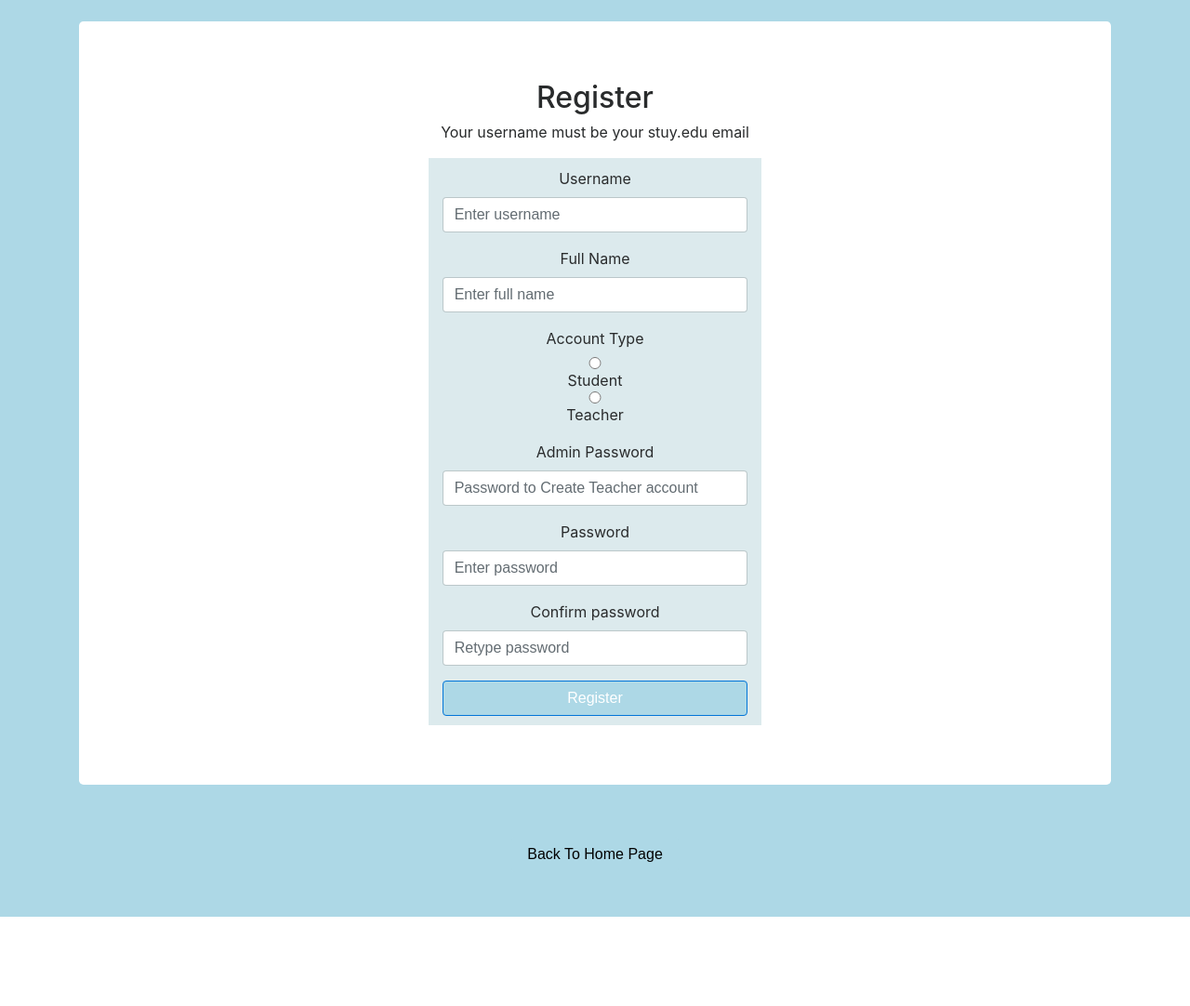
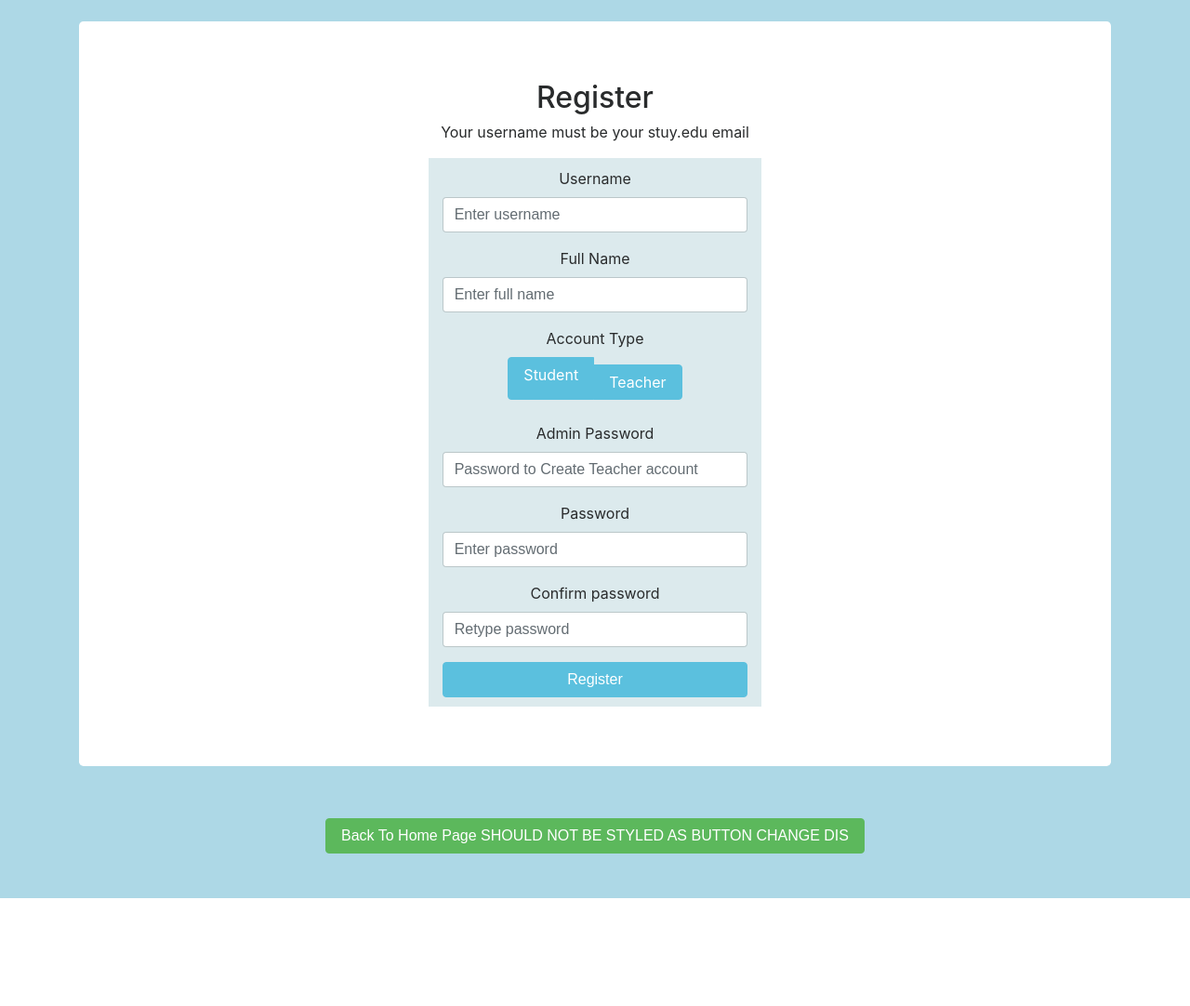
Before and after one commit to GiorgioVi/DaMisfits, a Flask app: page /create in a window 1280 px wide. Shown: the part 173-1255 px from the top of the page at 93% size. After the commit the page ends 1139 px from the top, so only its background shows below. Run offline with Flask 2, Linux system fonts and the light colour scheme; some libraries are stand-ins or nearby versions.

Commit message:
fshiufahiuesf

```diff
--- a/attendancetracker/templates/base.html
+++ b/attendancetracker/templates/base.html
@@ -21,21 +21,20 @@
     </head>
   <body {% block background %}
 	{% endblock %}>
-
   <!-- TOP BAR =================================== -->
   <nav class="navbar navbar-expand-lg navbar-light bg-light">
 
     <a class="navbar-brand" href="#">ATTENDANCE TRACKER</a>
 
-
       <!-- left part of navbar -->
-
         {% if isLogged %}
+        <ul class="navbar-nav navbar-left">
           {% if acct == 'S' %}
           <li class="nav-item">
            <a class="nav-link" href="/profile">Profile</a>
           </li>
           {% endif %}
+
           {% if acct == 'L' %}
           <li class="nav-item">
            <a class="nav-link" href="/profile">Profile</a>
@@ -50,6 +49,7 @@
             <a class="nav-link" href="/student">Student Profile</a>
           </li>
           {% endif %}
+
           {% if acct == 'T' %}
           <li class="nav-item">
             <a class="nav-link" href="/">Home</a>
@@ -66,16 +66,16 @@
 	        <li class="nav-item">
             <a class="nav-link" href="/class">Create Class</a>
           </li>
+          {% endif %}
       </ul>
-      {% endif %}
       <!-- right part of navbar -->
-      <ul class= "nav navbar-nav ml-auto">
+      <ul class= "nav navbar-nav ml-auto navbar-right">
         <li class="nav-item">
           <a href="/logout" ><button class="btn btn-outline-success my-2 my-sm-0 nav_button" >Logout</button> </a>
         </li>
       </ul>
+        {% else %}
 
-        {% else %}
       <ul class="navbar-nav navbar-left">
           <li class="nav-item active">
             <a class="nav-link" href="/">Home <span class="sr-only">(current)</span></a>
@@ -85,12 +85,11 @@
         </li>
       </ul>
 
-      <ul class = "nav navbar-nav ml-auto">
+      <ul class = "nav navbar-nav ml-auto navbar-right">
         <li class = "nav-item">
-          <a href="/login" ><button class="btn btn-outline-success my-2 my-sm-0">Login</button> </a>
+          <a href="/login" ><button class="btn btn-outline-success my-2 my-sm-0 nav_button">Login</button> </a>
         </li>
       </ul>
-
         {% endif %}
   </nav>
 
@@ -104,5 +103,8 @@ CONTENT
 <br>
 <br>
 <br>
+<script src="https://code.jquery.com/jquery-3.2.1.slim.min.js" integrity="sha384-KJ3o2DKtIkvYIK3UENzmM7KCkRr/rE9/Qpg6aAZGJwFDMVNA/GpGFF93hXpG5KkN" crossorigin="anonymous"></script>
+<script src="https://cdnjs.cloudflare.com/ajax/libs/popper.js/1.12.9/umd/popper.min.js" integrity="sha384-ApNbgh9B+Y1QKtv3Rn7W3mgPxhU9K/ScQsAP7hUibX39j7fakFPskvXusvfa0b4Q" crossorigin="anonymous"></script>
+<script src="https://maxcdn.bootstrapcdn.com/bootstrap/4.0.0/js/bootstrap.min.js" integrity="sha384-JZR6Spejh4U02d8jOt6vLEHfe/JQGiRRSQQxSfFWpi1MquVdAyjUar5+76PVCmYl" crossorigin="anonymous"></script>
 </body>
 </html>
--- a/attendancetracker/templates/create.html
+++ b/attendancetracker/templates/create.html
@@ -22,9 +22,18 @@
     <input type="text" class="form-control" id="fullname" name="fullname" placeholder="Enter full name" required>
   </div>
   <div class="form-group">
-    <label for="accttype"> Account Type </label><br>
-    <input type="radio" class="form-control" name="accttype" value="S">Student
-    <input type="radio" class="form-control" name="accttype" value="T">Teacher
+    <label for="accttype"> Account Type </label>
+    <br>
+    <div class="btn-group btn-group-toggle" data-toggle="buttons">
+      <label class="btn btn-default btn-info btn-block">
+        <input type="radio" name="acttype" value="S" id="option1" autocomplete="off"> Student
+      </label>
+      <label class="btn btn-default btn-info btn-block" >
+        <input type="radio" name="acttype" value="T" id="option2" autocomplete="off"> Teacher
+      </label>
+    </div>
+
+
   </div>
   <div class="form-group">
     <label for="admin"> Admin Password</label>
@@ -40,7 +49,7 @@
   </div>
 
 
-  <button type="submit" style="background-color: lightblue;" class="btn btn-primary btn-block">Register</button>
+  <button type="submit" class="btn btn-info btn-block">Register</button>
 </form>
 
   </div>
@@ -50,7 +59,7 @@
 </div>
 	<br>
   	 <form style="text-align: center;" method="get" action="/">
-          <button class="btn btn-default" type="submit" style="background-color: lightblue;" value="Back To Home Page" >Back To Home Page </button>
+          <button class="btn btn-default btn-success" type="submit" value="Back To Home Page" >Back To Home Page SHOULD NOT BE STYLED AS BUTTON CHANGE DIS </button>
         </form>
 
 </center>
--- a/attendancetracker/templates/login.html
+++ b/attendancetracker/templates/login.html
@@ -31,7 +31,7 @@ Login
     <label for="pass">Enter your Password</label>
     <input name="password" type="password" class="form-control" id="pass" placeholder="Enter password">
   </div>
-  <input style="background-color: lightblue;" class="btn btn-info btn-block" type="submit" name="form" value="Login">
+  <input class="btn btn-info btn-block " type="submit" name="form" value="Login">
   <br><br>
   </form>
 
```
Also changed, not shown: attendancetracker/__init__.py (+7 -7 lines), 1 other file. Lines whose indentation alone changed are shown as unchanged.
